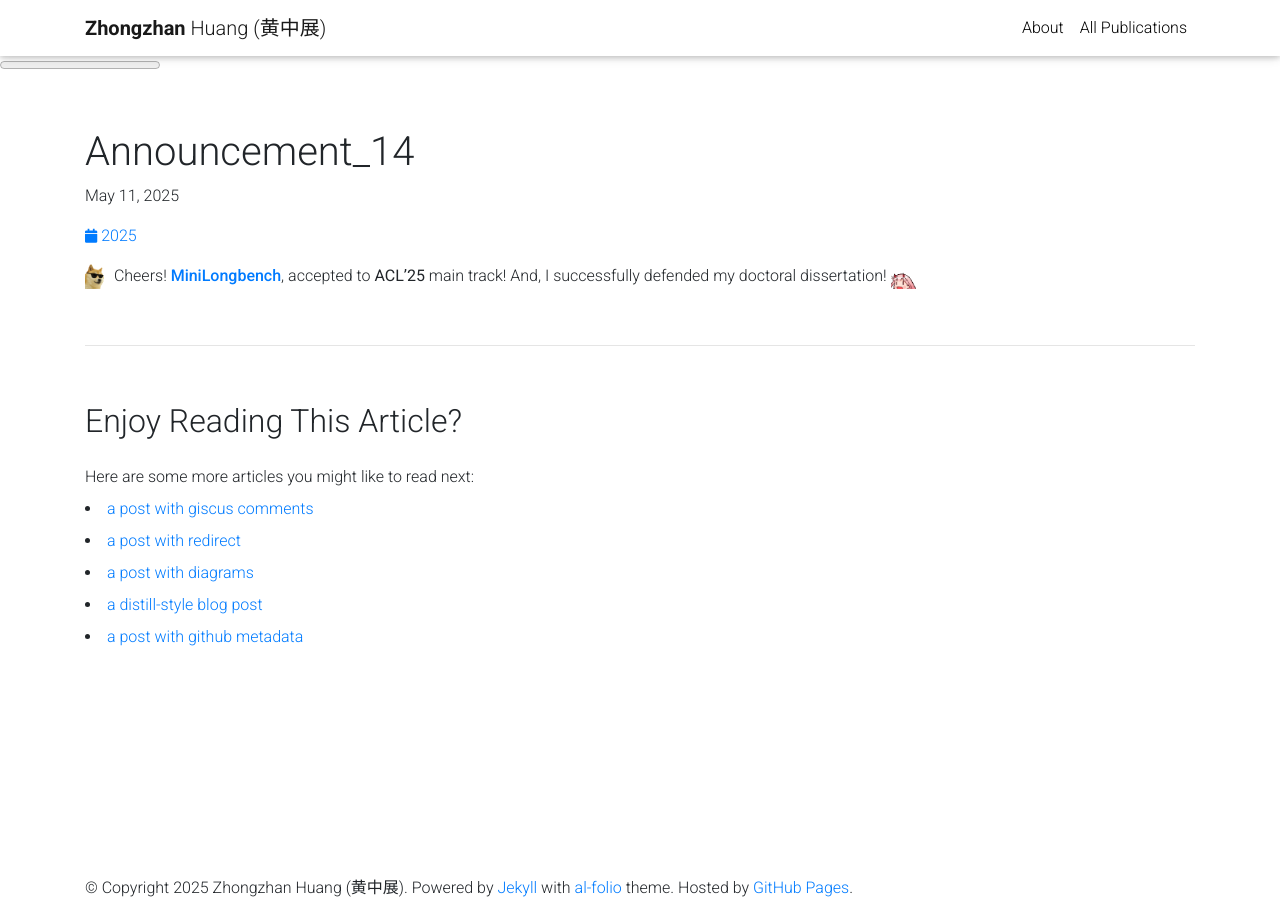
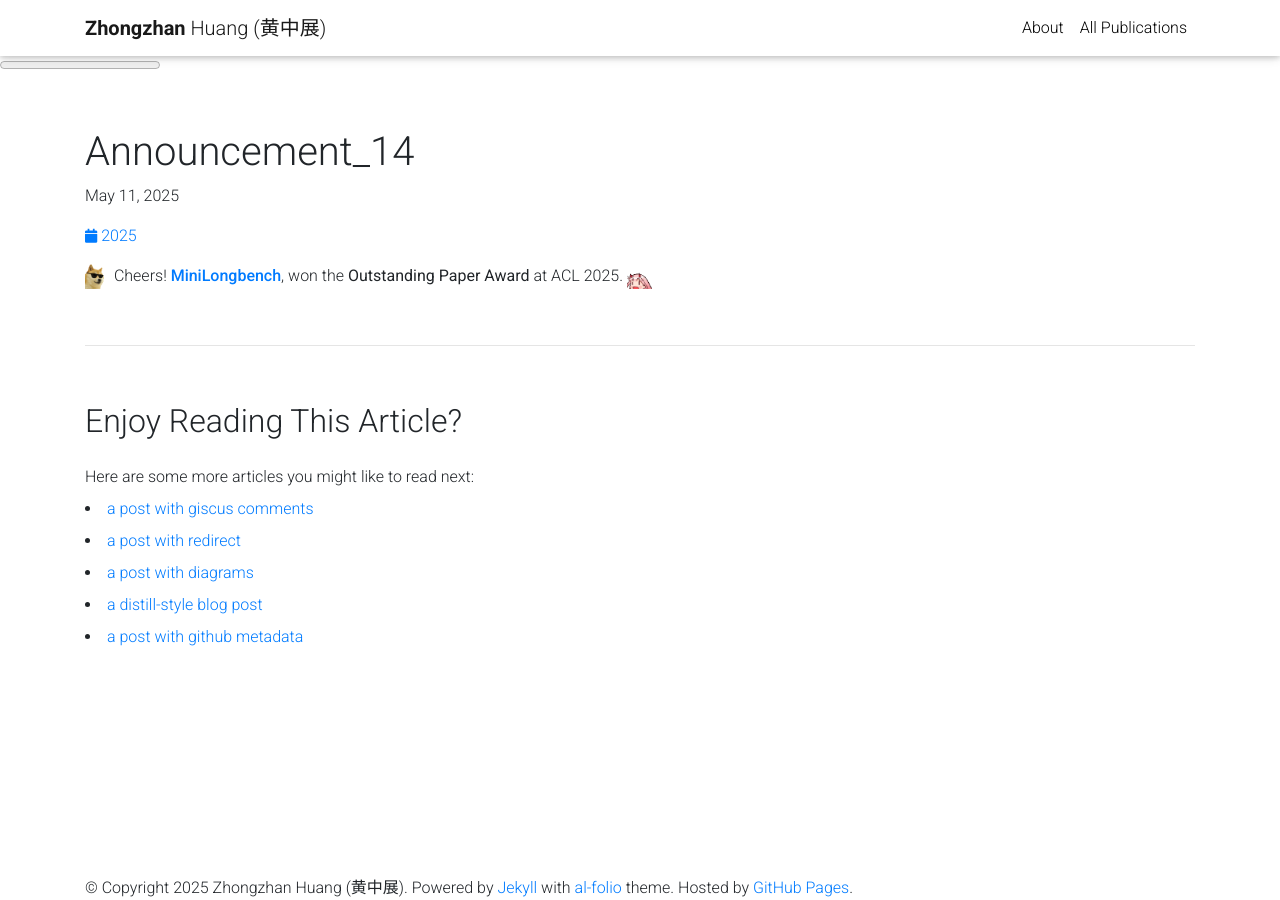
Before and after one commit to dedekinds/dedekinds.github.io, a Jekyll site: the page built from _news/announcement_14.md, in a window 1280 px wide. Built offline with Jekyll 4.4.1, drawn with Linux system fonts in a browser that asks for light colours; nearby versions of some CDN libraries; library files that are not in the unit come from our copies; comment, search, counter and statistics services are not loaded; a style sheet for code colours, icons or effects is not loaded.

Commit message:
Update announcement_14.md

```diff
--- a/_news/announcement_14.md
+++ b/_news/announcement_14.md
@@ -4,5 +4,4 @@ date: 2025-5-11 15:59:00-0400
 inline: true
 ---
 
-<img src="https://github.com/dedekinds/dedekinds.github.io/raw/main/_pages/cool-doge.gif" width="25">  Cheers! <strong>[MiniLongbench](https://arxiv.org/pdf/2505.19959)</strong>,
- accepted to <b>ACL'25</b> main track! And, I successfully defended my doctoral dissertation! <img src="https://github.com/dedekinds/dedekinds.github.io/raw/main/_pages/02_cheer.gif" width="25">
+<img src="https://github.com/dedekinds/dedekinds.github.io/raw/main/_pages/cool-doge.gif" width="25">  Cheers! <strong>[MiniLongbench](https://arxiv.org/pdf/2505.19959)</strong>, won the <b>Outstanding Paper Award</b> at ACL 2025. <img src="https://github.com/dedekinds/dedekinds.github.io/raw/main/_pages/02_cheer.gif" width="25">
```
